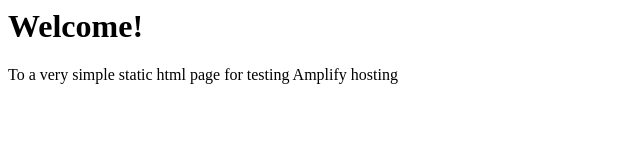
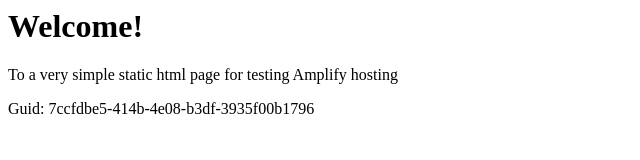
Before and after one commit to aws-aemilia-sin/Github-PR-Commit-Integration-Test-DoNotTouch-Gith-P5X5MO5I-v1-prod-ap-southeast-1, a website: page src/index.html in a window 1280 px wide. Shown: the whole page, without its empty margins (0-640 px from the left). Drawn offline with Linux system fonts and the light colour scheme.

Commit message:
commit from integ tests

```diff
--- a/src/index.html
+++ b/src/index.html
@@ -1,3 +1,5 @@
+
+
 <html lang="en">
 
 <head>
@@ -10,6 +12,6 @@
 <body>
     <h1>Welcome!</h1>
     <p>To a very simple static html page for testing Amplify hosting</p>
-</body>
+    <p>Guid: 7ccfdbe5-414b-4e08-b3df-3935f00b1796</p></body>
 
 </html>
```
